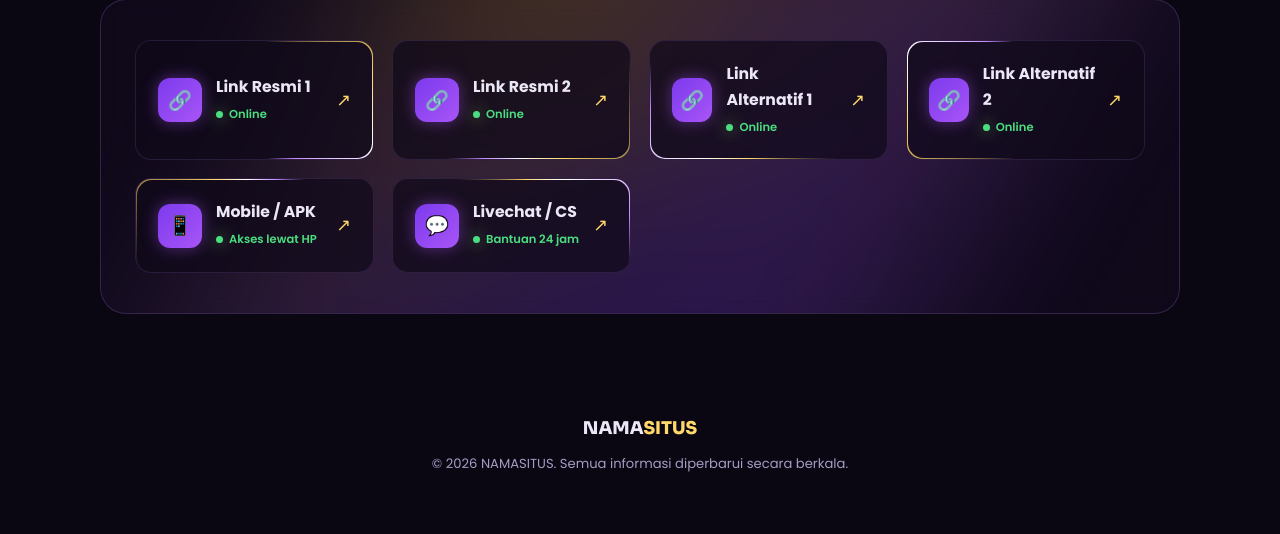
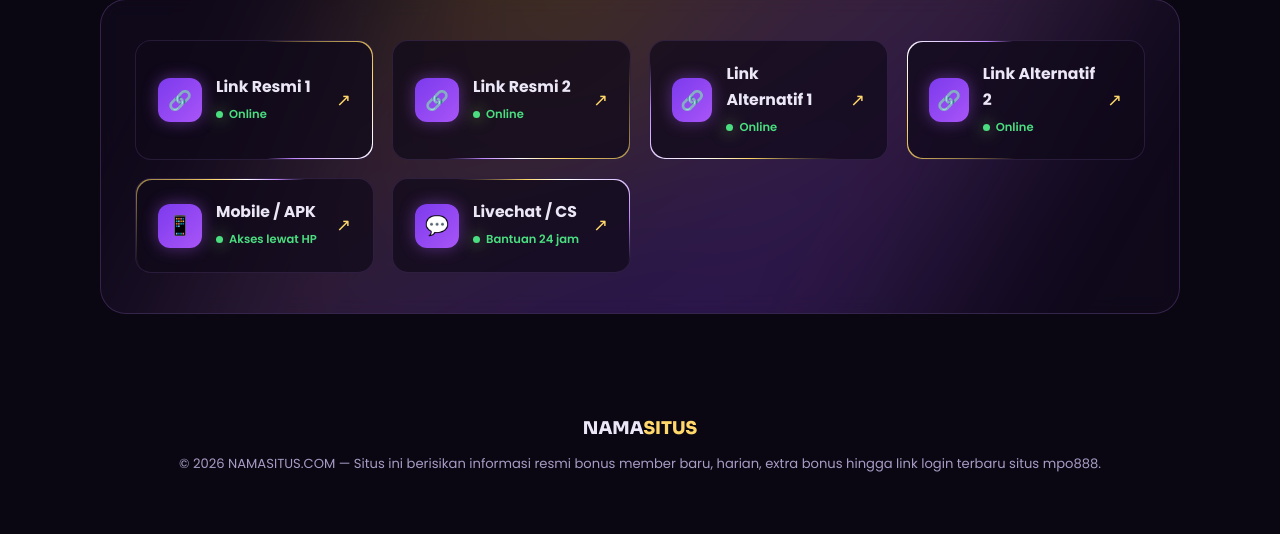
Before and after one commit to kuyagames/mpo888info, a PHP site: page / in a window 1280 px wide. Shown: the part 3295-3829 px from the top of the page. Run offline with PHP 8.4, Linux system fonts and the light colour scheme; data comes from the database, SQL or seed files in the repository; a stand-in replaces the project's code that opens the database connection; some libraries are stand-ins or nearby versions.

Commit message:
Footer: ganti teks jadi deskripsi situs mpo888

```diff
--- a/index.php
+++ b/index.php
@@ -143,7 +143,7 @@ $favType = $fav !== '' ? ((strtolower(pathinfo($fav, PATHINFO_EXTENSION)) === 'p
 
 <footer>
   <div class="fbrand"><?= e(sv($s,'site_name','NAMA')) ?><span style="color:var(--gold-soft)"><?= e(sv($s,'site_accent','SITUS')) ?></span></div>
-  <p>© <span id="yr"></span> <?= e(sv($s,'site_name','NAMA') . sv($s,'site_accent','SITUS')) ?>. Semua informasi diperbarui secara berkala.</p>
+  <p>© <span id="yr"></span> <?= e(sv($s,'site_name','NAMA') . sv($s,'site_accent','SITUS')) ?>.COM — Situs ini berisikan informasi resmi bonus member baru, harian, extra bonus hingga link login terbaru situs mpo888.</p>
 </footer>
 
 <button class="toTop" id="toTop" aria-label="Kembali ke atas">↑</button>
```
